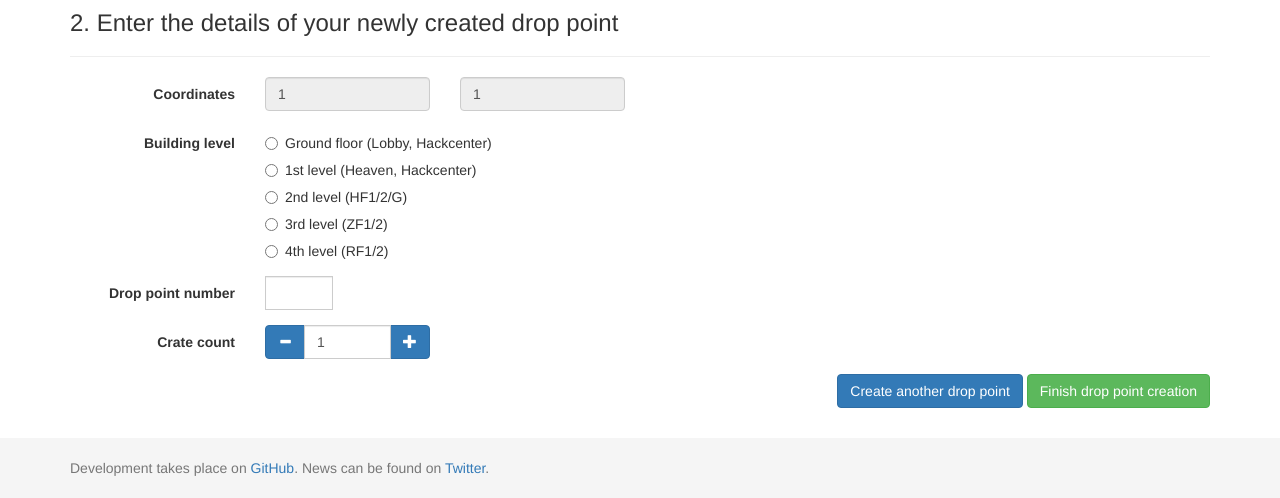
After one commit to c3bottles/c3bottles, a Flask app: page /create/1/1 in a window 1280 px wide. The commit adds this page. Shown: the part 947-1445 px from the top of the page. Run offline with Flask 2, Linux system fonts and the light colour scheme; data that the repository does not hold is empty; parts of the project's set-up code (start-up, migrations or seed data) failed here and were passed over; some libraries are stand-ins or nearby versions.

Commit message:
Add dp creation stub page and scripts etc.

```diff
--- a/static/css/c3bottles.css
+++ b/static/css/c3bottles.css
@@ -40,4 +40,8 @@ body {
     transition: height 0.001s;
 }
 
+.spacer {
+    height: 20px;
+}
+
 /* vim: set expandtab ts=4 sw=4: */
--- /dev/null
+++ b/static/js/create_dp.js
@@ -0,0 +1,105 @@
+var new_dp_marker = null;
+
+function get_marker(latlng) {
+    var marker = L.marker(latlng, {
+        icon: get_icon("NEW"),
+        draggable: true
+    });
+    $(map).one("zoomend", function (e) {
+        if (map.hasLayer(marker)) {
+            map.removeLayer(marker);
+            get_marker(marker._latlng);
+        }
+    });
+    marker.on("drag", function () {
+        lat = this._latlng.lat;
+        lng = this._latlng.lng
+        $("#lat").val(lat);
+        $("#lng").val(lng);
+    });
+    map.addLayer(marker);
+    return marker;
+}
+
+function draw_new_dp(lat, lng) {
+    var latlng = L.latLng(lat, lng);
+    new_dp_marker = get_marker(latlng);
+    map.setView(new_dp_marker._latlng, 5);
+}
+
+map.on("click", function (e) {
+    if (!new_dp_marker) {
+        var latlng = e.latlng;
+        new_dp_marker = get_marker(latlng);
+        $("#lat").val(latlng.lat);
+        $("#lng").val(latlng.lng);
+    }
+});
+
+$(".btn-number").click(function () {
+    var field = $(this).data("field");
+    var type = $(this).data("type");
+    var input = $("input[name='" + field + "']");
+    var val = parseInt(input.val());
+    if (!isNaN(val)) {
+        if (type == "minus") {
+            if (val > input.attr("min")) {
+                input.val(val-1).change();
+            }
+            if (parseInt(input.val()) == input.attr("min")) {
+                $(this).attr("disabled", true);
+            }
+        } else if (type == "plus") {
+            if (val < input.attr("max")) {
+                input.val(val+1).change();
+            }
+            if (parseInt(input.val()) == input.attr("max")) {
+                $(this).attr("disabled", true);
+            }
+
+        }
+    } else {
+        input.val(0);
+    }
+});
+
+$(".input-number").focusin(function () {
+    $(this).data("old", $(this).val());
+});
+
+$(".input-number").change(function () {
+    var min = parseInt($(this).attr("min"));
+    var max = parseInt($(this).attr("max"));
+    var val = parseInt($(this).val());
+    var name = $(this).attr("name");
+    if (val >= min) {
+        $(".btn-number[data-type='minus'][data-field='" + name + "']").removeAttr("disabled");
+    } else {
+        alert("Sorry, the minimum value was reached.");
+        $(this).val($(this).data("old"));
+    }
+    if (val <= max) {
+        $(".btn-number[data-type='plus'][data-field='" + name + "']").removeAttr("disabled");
+    } else {
+        alert("Sorry, the maximum value was reached.");
+        $(this).val($(this).data("old"));
+    }
+});
+
+$(".input-number").keydown(function (e) {
+    // Allow: backspace, delete, tab, escape, enter and .
+    if ($.inArray(e.keyCode, [46, 8, 9, 27, 13, 190]) !== -1 ||
+        // Allow: Ctrl+A
+        (e.keyCode == 65 && e.ctrlKey === true) ||
+        // Allow: home, end, left, right
+        (e.keyCode >= 35 && e.keyCode <= 39)) {
+        // let it happen, don't do anything
+        return;
+    }
+    // Ensure that it is a number and stop the keypress
+    if ((e.shiftKey || (e.keyCode < 48 || e.keyCode > 57)) && (e.keyCode < 96 || e.keyCode > 105)) {
+        e.preventDefault();
+    }
+});
+
+/* vim: set expandtab ts=4 sw=4: */
--- a/static/js/map.js
+++ b/static/js/map.js
@@ -13,6 +13,7 @@ var map = L.map('map', {
     attributionControl: false
 }).fitWorld();
 
+function allow_dp_creation_from_map() {
     map.on("click", function (e) {
         var latlng = e.latlng;
         function get_marker(latlng) {
@@ -26,21 +27,21 @@ map.on("click", function (e) {
                     get_marker(marker._latlng);
                 }
             });
-        $(map).one("click", function() {
+            $(map).one("click", function () {
                 map.removeLayer(marker);
             });
             marker.bindPopup(L.popup({closeButton: false}).setContent(
-            "<button class='btn btn-primary' onclick='open_new_dp_modal([" +
-            marker._latlng.lat + "," + marker._latlng.lng + "]);'>" +
+                "<a class='btn btn-primary' href=\'" + create_dp_url + "/" +
+                marker._latlng.lat + "/" + marker._latlng.lng + "' style='color: #fff;'>" +
                 "Create a new drop point" +
-            "</button>"
+                "</a>"
             ));
-        marker.on("dragend", function() {
+            marker.on("dragend", function () {
                 this._popup.setContent(
-                "<button class='btn btn-primary' onclick='open_new_dp_modal([" +
-                this._latlng.lat + "," + this._latlng.lng + "]);'>" +
+                    "<a class='btn btn-primary' href=\'" + create_dp_url + "/" +
+                    this._latlng.lat + "/" + this._latlng.lng + "' style='color: #fff;'>" +
                     "Create a new drop point" +
-                "</button>"
+                    "</a>"
                 );
             });
             map.addLayer(marker);
@@ -49,6 +50,7 @@ map.on("click", function (e) {
         var marker = get_marker(latlng);
         marker.openPopup();
     });
+}
 
 L.tileLayer(imgdir + '/tiles/{z}/{x}/{y}.png', {
     // Have a look in static/img/tiles.
--- /dev/null
+++ b/templates/create_dp.html
@@ -0,0 +1,141 @@
+{% extends "layout.html" %}
+{% set title = "Create a New Bottle Drop Point" %}
+{% block header %}
+    <link href="{{ url_for('static', filename='vendor/leaflet/css/leaflet.css') }}"
+          rel="stylesheet">
+{% endblock %}
+{% block content %}
+    <div class="page-header">
+        <h1>{{ title }}</h1>
+    </div>
+    <p>
+        On this page, you can create a new drop point. First, choose a position
+        for the new drop point on the map by clicking at the desired location.
+        If you came here from the drop point map, a marker has already been
+        placed for you. You can drag the marker to a new location if you wish.
+    </p>
+    <p>
+        After placing the drop point on the map, enter the details of the new
+        drop point in the form below. Some parameters (e.g. coordinates) are
+        automatically generated from the map, but others have to be entered
+        manually. After the form is complete, hit the "Finish drop point
+        creation" button to finish the creation. If you want to create another
+        drop point, you can also hit the "Create another drop point" button
+        which will lead you back to this form.
+    </p>
+    <div class="spacer"></div>
+    <h3>1. Select the position of the new drop point on the map</h3>
+    <hr>
+    <div id="map" class="map" style="height: 500px; width: 100%;"></div>
+    <div class="spacer"></div>
+    <h3>2. Enter the details of your newly created drop point</h3>
+    <hr>
+    <form class="form-horizontal">
+        <div class="form-group">
+            <label class="col-sm-2 control-label">Coordinates</label>
+            <div class="col-sm-2">
+                <input type="text" class="form-control" id="lat" disabled>
+            </div>
+            <div class="col-sm-2">
+                <input type="text" class="form-control" id="lng" disabled>
+            </div>
+        </div>
+        <div class="form-group">
+            <label for="level" class="col-sm-2 control-label">Building level</label>
+            <div class="col-sm-10">
+                <div class="radio">
+                    <label>
+                        <input type="radio" name="level" value="1">
+                        Ground floor (Lobby, Hackcenter)
+                    </label>
+                </div>
+                <div class="radio">
+                    <label>
+                        <input type="radio" name="level" value="2">
+                        1st level (Heaven, Hackcenter)
+                    </label>
+                </div>
+                <div class="radio">
+                    <label>
+                        <input type="radio" name="level" value="3">
+                        2nd level (HF1/2/G)
+                    </label>
+                </div>
+                <div class="radio">
+                    <label>
+                        <input type="radio" name="level" value="4">
+                        3rd level (ZF1/2)
+                    </label>
+                </div>
+                <div class="radio">
+                    <label>
+                        <input type="radio" name="level" value="5">
+                        4th level (RF1/2)
+                    </label>
+                </div>
+            </div>
+        </div>
+        <div class="form-group">
+            <label for="level" class="col-sm-2 control-label">Drop point number</label>
+            <div class="col-sm-1">
+                <div class="input-group">
+                    <input type="text" class="form-control" name="number">
+                </div>
+            </div>
+        </div>
+        <div class="form-group">
+            <label for="level" class="col-sm-2 control-label">Crate count</label>
+            <div class="col-sm-2">
+                <div class="input-group">
+                    <span class="input-group-btn">
+                        <button type="button" class="btn btn-primary btn-number" data-type="minus" data-field="crates">
+                            <span class="glyphicon glyphicon-minus"></span>
+                        </button>
+                    </span>
+                    <input type="text" class="form-control input-number" name="crates" value="1" min="0" max="10">
+                    <span class="input-group-btn">
+                        <button type="button" class="btn btn-primary btn-number" data-type="plus" data-field="crates">
+                            <span class="glyphicon glyphicon-plus"></span>
+                        </button>
+                    </span>
+                </div>
+            </div>
+        </div>
+        <div class="text-right">
+            <button type="submit" class="btn btn-primary">Create another drop point</button>
+            <button type="submit" class="btn btn-success">Finish drop point creation</button>
+        </div>
+    </form>
+{% endblock %}
+{% block scripts %}
+<script type="text/javascript">
+    var imgdir = "{{ url_for('static', filename='img') }}";
+    var all_dps_geojson = {{ all_dps_geojson|safe }};
+</script>
+<script src="{{ url_for('static', filename='vendor/leaflet/js/leaflet.min.js') }}"></script>
+<script src="{{ url_for('static', filename='js/map.js') }}"></script>
+<script src="{{ url_for('static', filename='js/create_dp.js') }}"></script>
+{% if lat is not none and lng is not none %}
+<script type="text/javascript">
+    var lat = {{ lat }};
+    var lng = {{ lng }};
+    if (lat < -90 || lat > 90 || lng < -180 || lng > 180) {
+        var alert = $("<div></div>")
+                .addClass("alert alert-danger")
+                .html("<button type=\"button\" class=\"close alert-hide\">\
+                        <span aria-hidden=\"true\">&times;</span></button>\
+                        <strong>Error!</strong> The coordinates given were\
+                        invalid. Pleae choose a new position from the map.");
+            $("#alerts").prepend(alert);
+            $(".alert-hide").on("click", function () {
+                $(this).parent().slideUp();
+            });
+    } else {
+        draw_new_dp({{ lat }}, {{ lng }});
+        $("#lat").val(lat);
+        $("#lng").val(lng);
+    }
+</script>
+{% endif %}
+{% endblock %}
+{# vim: set expandtab ts=4 sw=4: #}
--- a/templates/map.html
+++ b/templates/map.html
@@ -12,10 +12,14 @@
 {% endblock %}
 {% block scripts %}
 <script type="text/javascript">
+    var create_dp_url = "{{ url_for("create_dp") }}";
     var imgdir = "{{ url_for('static', filename='img') }}";
     var all_dps_geojson = {{ all_dps_geojson|safe }};
 </script>
 <script src="{{ url_for('static', filename='vendor/leaflet/js/leaflet.min.js') }}"></script>
 <script src="{{ url_for('static', filename='js/map.js') }}"></script>
+<script type="text/javascript">
+    allow_dp_creation_from_map();
+</script>
 {% endblock %}
 {# vim: set expandtab ts=4 sw=4: #}
--- a/view.py
+++ b/view.py
@@ -77,6 +77,25 @@ def dp_visit(dp_number):
     return "TODO: Visit drop point " + str(dp_number)
 
 
+@c3bottles.route("/create")
+@c3bottles.route("/create/<string:lat>/<string:lng>")
+def create_dp(lat=None, lng=None):
+    if lat is not None and lng is not None:
+        try:
+            lat_f = float(lat)
+            lng_f = float(lng)
+        except ValueError:
+            lat_f = None
+            lng_f = None
+
+    return render_template(
+        "create_dp.html",
+        all_dps_geojson=DropPoint.get_all_dps_as_geojson(),
+        lat=lat_f,
+        lng=lng_f
+    )
+
+
 @c3bottles.route("/api", methods=("POST", "GET"))
 def api():
     import api
```
Also changed, not shown: templates/list.html (+9 -0 lines). Lines whose indentation alone changed are shown as unchanged.
